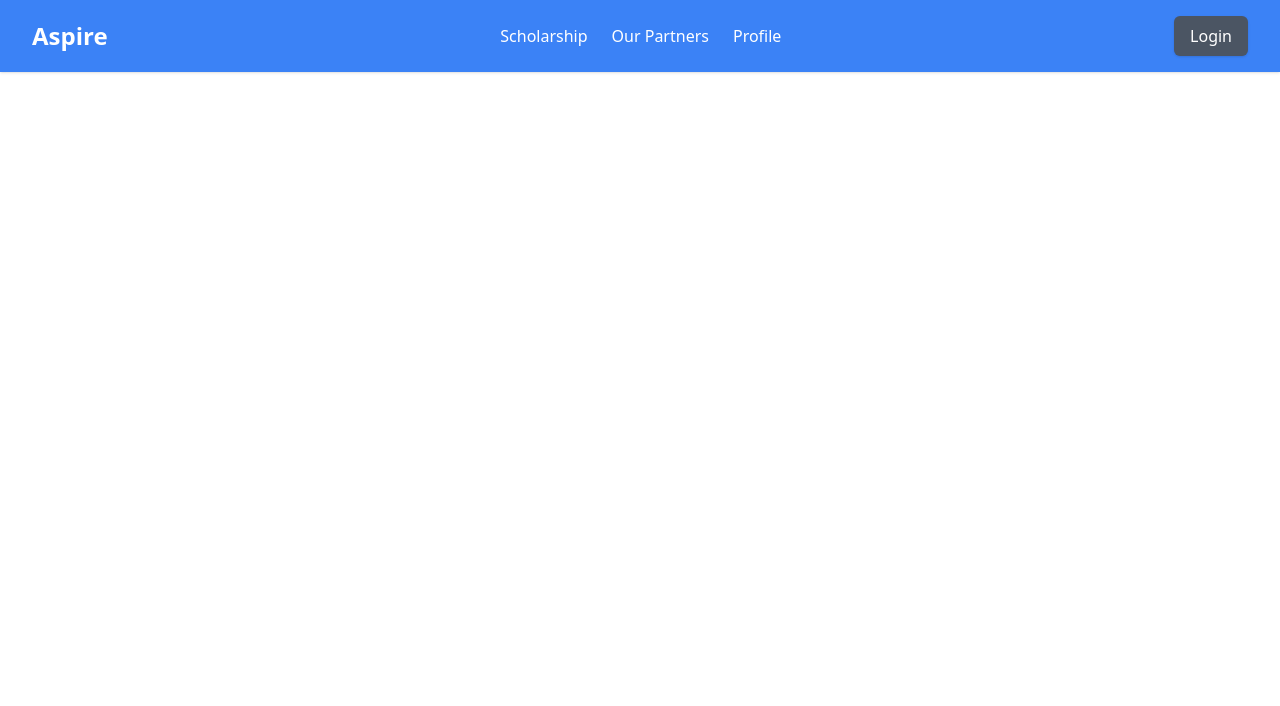
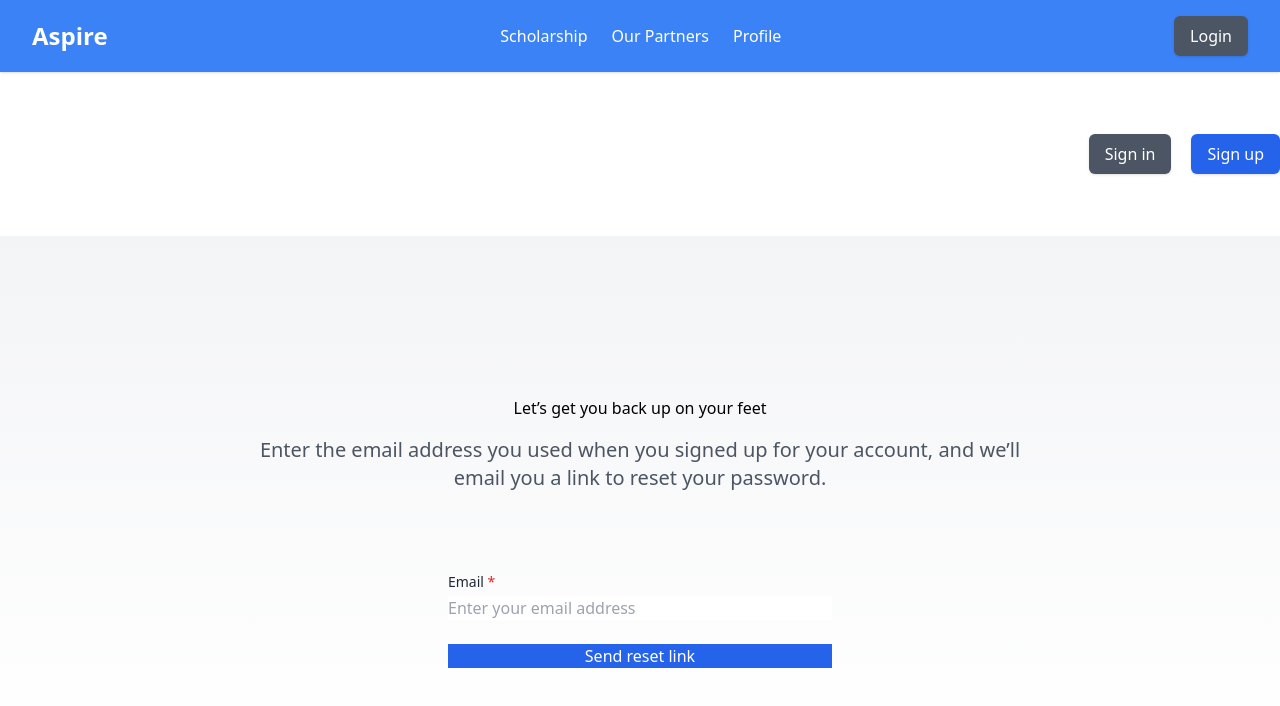
Before and after one commit to raptor-2001/aspire-app-template, a React (Vite) app: page /reset-password in a window 1280 px wide. Shown: the top 706 px of the page. Built offline with nearby package versions, Linux system fonts and the light colour scheme.

Commit message:
reset-password added

```diff
--- a/src/App.jsx
+++ b/src/App.jsx
@@ -10,6 +10,7 @@ import './App.css'
 import RequireAuth from './components/RequireAuth'
 import SignIn from './components/SignIn'
 import SignUp from './components/SignUp'
+import ResetPassword from './components/ResetPassword'
 
 
 const App = () => {
@@ -33,6 +34,7 @@ const App = () => {
           <Route path="/login" element={<Login/>} />
           <Route path="/signin" element={<SignIn/>} />
           <Route path="/singup" element={<SignUp/>} />
+          <Route path="/reset-password" element={<ResetPassword/>} />
         </Routes>
 
     </div>
--- /dev/null
+++ b/src/components/ResetPassword.jsx
@@ -0,0 +1,53 @@
+import React from 'react';
+
+import  Header from './Header'
+
+
+function ResetPassword() {
+  return (
+    <div className="flex flex-col min-h-screen overflow-hidden">
+
+      {/*  Site header */}
+      <Header />
+
+      {/*  Page content */}
+      <main className="flex-grow">
+
+        <section className="bg-gradient-to-b from-gray-100 to-white">
+          <div className="max-w-6xl mx-auto px-4 sm:px-6">
+            <div className="pt-32 pb-12 md:pt-40 md:pb-20">
+
+              {/* Page header */}
+              <div className="max-w-3xl mx-auto text-center pb-12 md:pb-20">
+                <h1 className="h1 mb-4">Let’s get you back up on your feet</h1>
+                <p className="text-xl text-gray-600">Enter the email address you used when you signed up for your account, and we’ll email you a link to reset your password.</p>
+              </div>
+
+              {/* Form */}
+              <div className="max-w-sm mx-auto">
+                <form>
+                  <div className="flex flex-wrap -mx-3 mb-4">
+                    <div className="w-full px-3">
+                      <label className="block text-gray-800 text-sm font-medium mb-1" htmlFor="email">Email <span className="text-red-600">*</span></label>
+                      <input id="email" type="email" className="form-input w-full text-gray-800" placeholder="Enter your email address" required />
+                    </div>
+                  </div>
+                  <div className="flex flex-wrap -mx-3 mt-6">
+                    <div className="w-full px-3">
+                      <button className="btn text-white bg-blue-600 hover:bg-blue-700 w-full">Send reset link</button>
+                    </div>
+                  </div>
+                </form>
+              </div>
+
+            </div>
+          </div>
+        </section>
+
+      </main>
+
+    </div>
+  );
+}
+
+export default ResetPassword;
```
